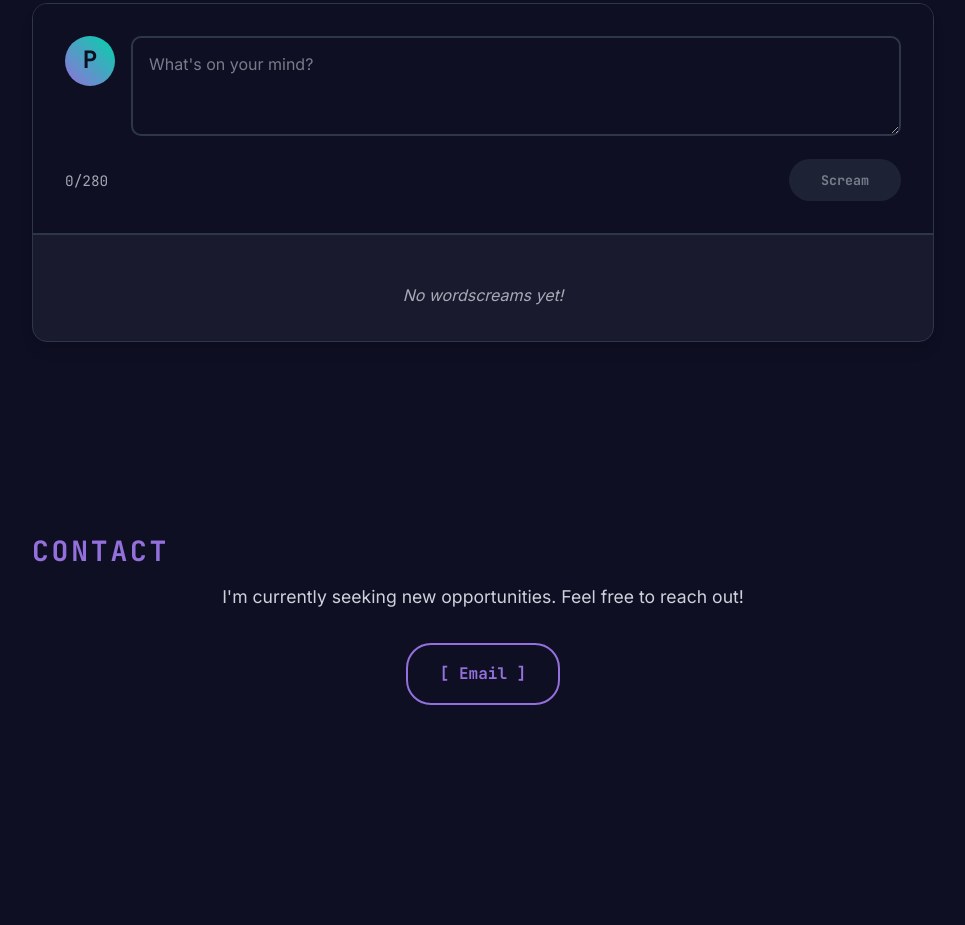
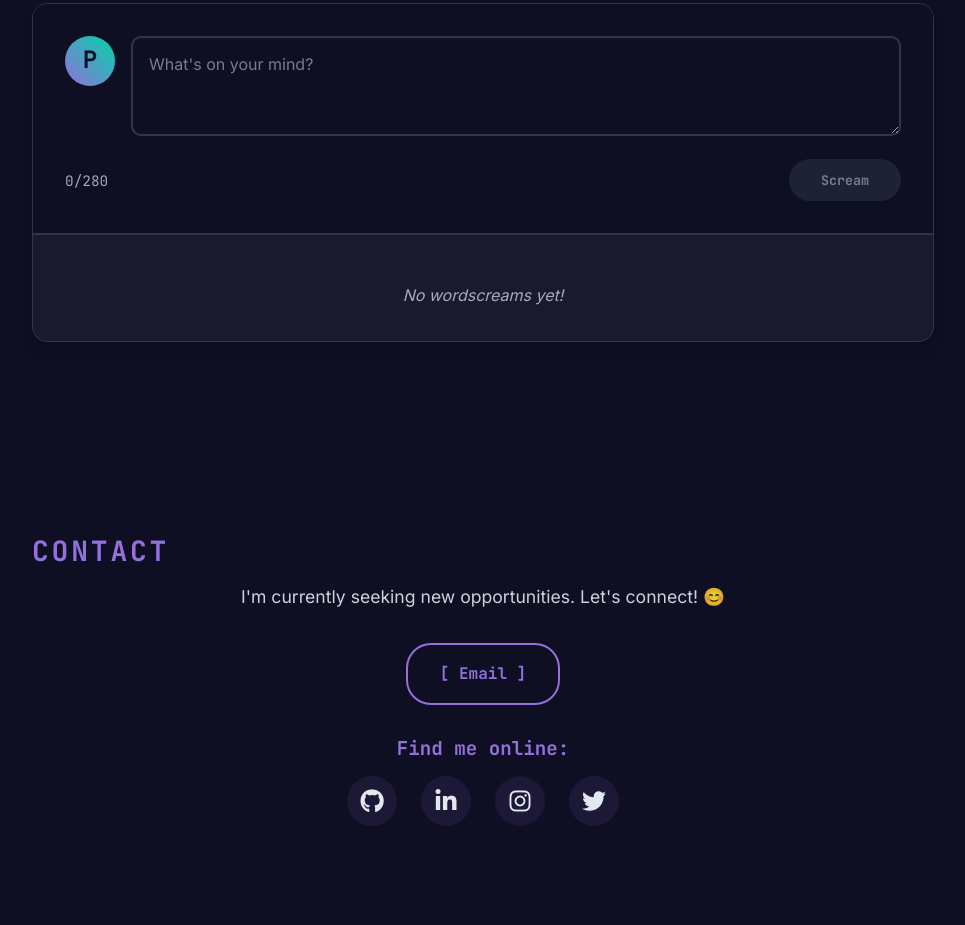
Before and after one commit to pallaviipp/pallaviipp.github.io, a plain HTML site: page index.html in a window 1280 px wide. Shown: the part 4713-5638 px from the top of the page, without its empty margins (282-1247 px from the left). Before the commit the page ends 5610 px from the top, so only its background shows below. Drawn offline with nearby package versions, Linux system fonts and the light colour scheme.

Commit message:
updated contact to add social media links

```diff
--- a/index.html
+++ b/index.html
@@ -428,9 +428,29 @@
 <section id="contact">
     <h2>CONTACT</h2>
     <div class="contact-container">
-                    <p class="contact-intro">I'm currently seeking new opportunities. Feel free to reach out!</p>
+        <p class="contact-intro">I'm currently seeking new opportunities. Let's connect! 😊</p>
+
         <div class="contact-links">
             <a href="mailto:pallavipaudel@gmail.com" class="cta-button">[ Email ]</a>
+        </div>
+
+        <!-- social icons  -->
+        <div class="social-icons-container">
+            <h3>Find me online:</h3>
+            <div class="social-icons">
+                <a href="https://github.com/pallaviipp" target="_blank" rel="noopener noreferrer" aria-label="GitHub">
+                    <i class="fab fa-github"></i>
+                </a>
+                <a href="https://linkedin.com/in/pallavipaudel" target="_blank" rel="noopener noreferrer" aria-label="LinkedIn">
+                    <i class="fab fa-linkedin-in"></i>
+                </a>
+                <a href="https://instagram.com/pallavi1.p" target="_blank" rel="noopener noreferrer" aria-label="Instagram">
+                    <i class="fab fa-instagram"></i>
+                </a>
+                <a href="https://x.com/palluboo" target="_blank" rel="noopener noreferrer" aria-label="Twitter">
+                    <i class="fab fa-twitter"></i>
+                </a>
+            </div>
         </div>
     </div>
 </section>
--- a/style.css
+++ b/style.css
@@ -1762,6 +1762,57 @@ section {
   gap: 1.5rem;
   flex-wrap: wrap;
 }
+
+/* Social Icons in Contact Section */
+.social-icons-container {
+  margin-top: 2rem;
+  text-align: center;
+}
+
+.social-icons-container h3 {
+  font-family: var(--font-primary);
+  color: var(--accent-color);
+  margin-bottom: 1rem;
+  font-size: 1.2rem;
+}
+
+.social-icons {
+  display: flex;
+  justify-content: center;
+  gap: 1.5rem;
+  margin-top: 1rem;
+}
+
+.social-icons a {
+  color: var(--text-color);
+  font-size: 1.5rem;
+  transition: var(--transition-smooth);
+  width: 50px;
+  height: 50px;
+  display: flex;
+  align-items: center;
+  justify-content: center;
+  border-radius: 50%;
+  background: rgba(147, 112, 219, 0.1); /* subtle accent-colored background */
+}
+
+.social-icons a:hover {
+  color: var(--accent-color);
+  transform: translateY(-3px);
+  background: rgba(147, 112, 219, 0.2);
+  box-shadow: 0 5px 15px var(--accent-color-glow);
+}
+
+/* Specific icon colors on hover */
+.social-icons a:hover .fa-github { color: #333; }
+.social-icons a:hover .fa-linkedin-in { color: #0077b5; }
+.social-icons a:hover .fa-instagram {
+  background: radial-gradient(circle at 30% 107%, #fdf497 0%, #fdf497 5%, #fd5949 45%, #d6249f 60%, #285AEB 90%);
+  -webkit-background-clip: text;
+  background-clip: text;
+  color: transparent;
+}
+.social-icons a:hover .fa-twitter { color: #1DA1F2; }
 
 /* --- FOOTER --- */
 footer {
```
Also changed, not shown: 1 other file. Lines whose indentation alone changed are shown as unchanged.
